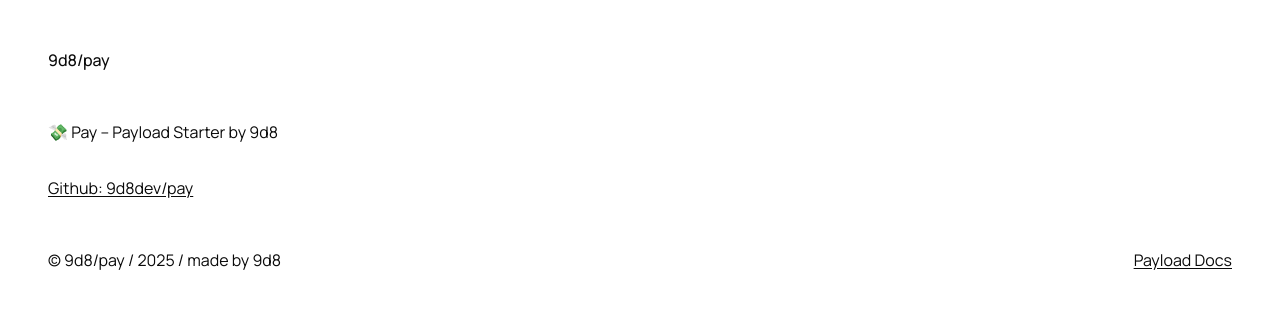
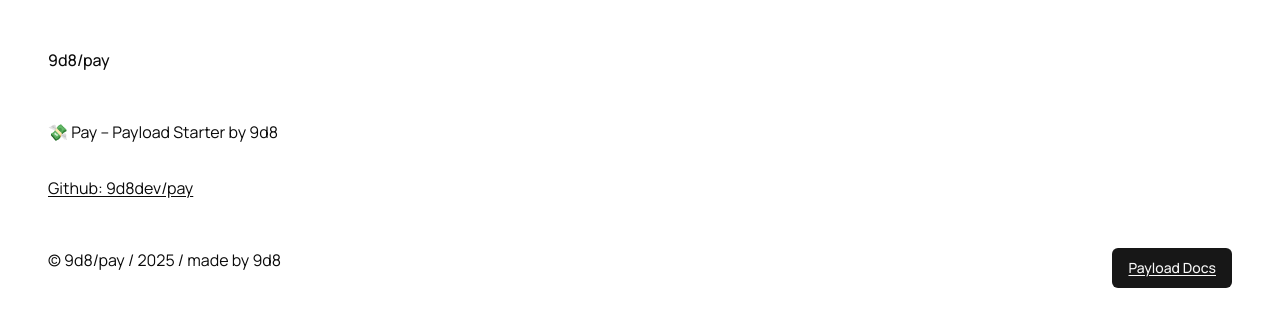
Before and after one commit to 9d8dev/pay, a Next.js app: page / in a window 1280 px wide. Shown: the top 326 px of the page. Built offline with nearby package versions, Linux system fonts and the light colour scheme.

Commit message:
update nav

```diff
--- a/src/app/(frontend)/layout.tsx
+++ b/src/app/(frontend)/layout.tsx
@@ -5,6 +5,7 @@
 import { pay } from 'site.config'
 
 import Link from 'next/link'
+import { Button } from '@/components/ui/button'
 
 export const metadata: Metadata = {
   title: pay.title,
@@ -50,11 +51,11 @@
         © {pay.name} / 2025 / made by <a href="https://9d8.dev">9d8</a>
       </p>
 
-      <div>
+      <Button asChild>
         <a className="underline underline-offset-2" href="https://payloadcms.com/docs">
           Payload Docs
         </a>
-      </div>
+      </Button>
     </footer>
   )
 }
```
